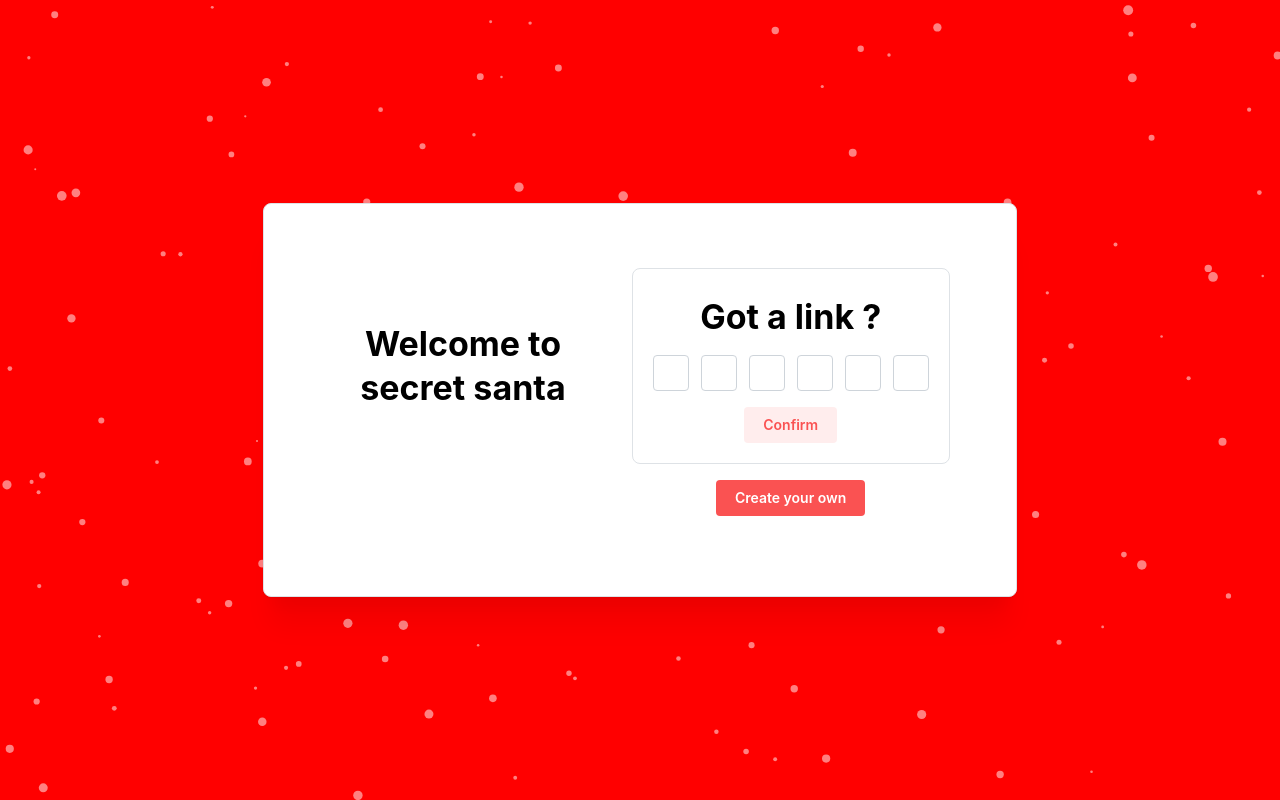
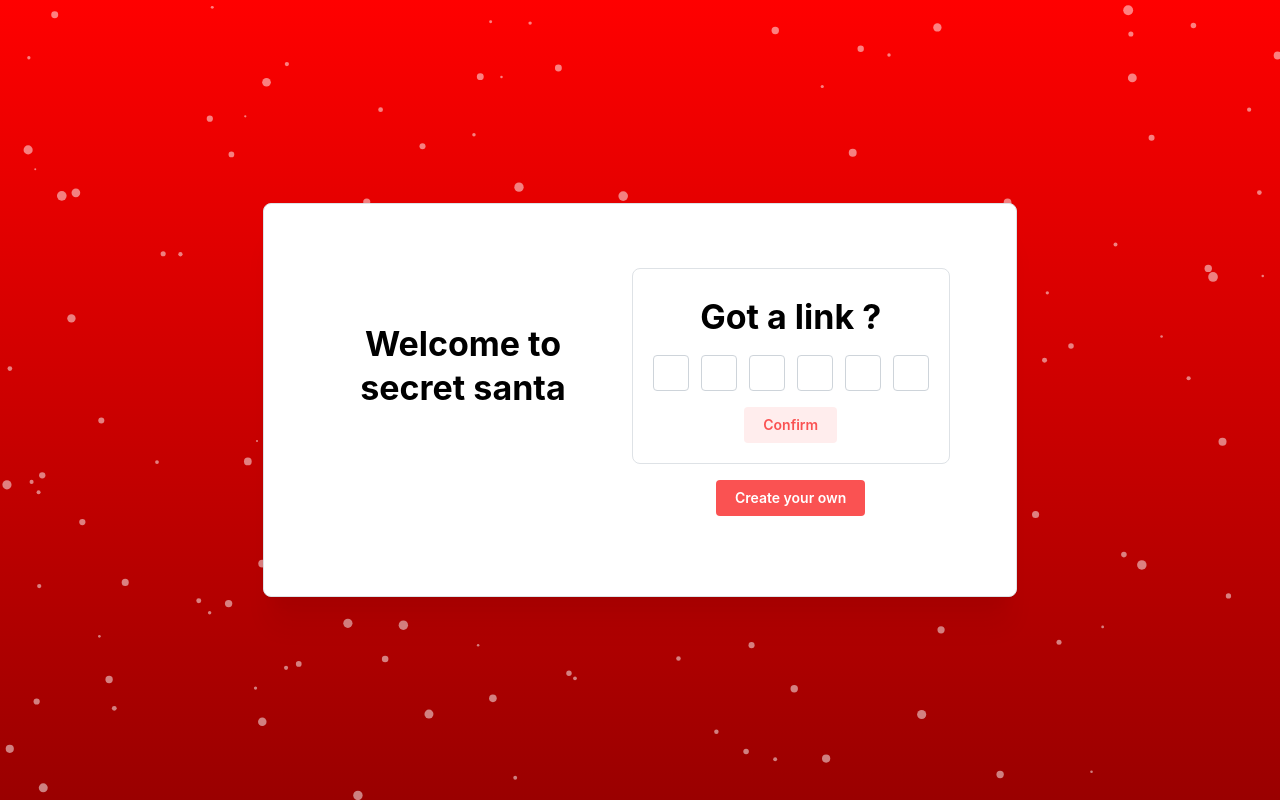
Before and after one commit to MariusROBERT/Secret-santa-ultimate, a React (Vite) app in the folder front/docker-storage/: page / in a window 1280 px wide. Built offline with nearby package versions, Linux system fonts and the light colour scheme.

Commit message:
Improved background color

```diff
--- a/front/docker-storage/src/App.css
+++ b/front/docker-storage/src/App.css
@@ -4,3 +4,7 @@
   padding: 0;
   text-align: center;
 }
+
+#tsparticles canvas {
+  background: linear-gradient(0deg, #9a0000, #f00);
+}
--- a/front/docker-storage/src/Components/SnowBackground.tsx
+++ b/front/docker-storage/src/Components/SnowBackground.tsx
@@ -12,7 +12,6 @@ export default function SnowBackground({children}: { children: React.ReactNode }
       <>
         <div style={{position: 'absolute', zIndex: 0}}>
           <Particles
-              id={'particles-js'}
               init={particlesInit}
               options={{
                 background: {
```
